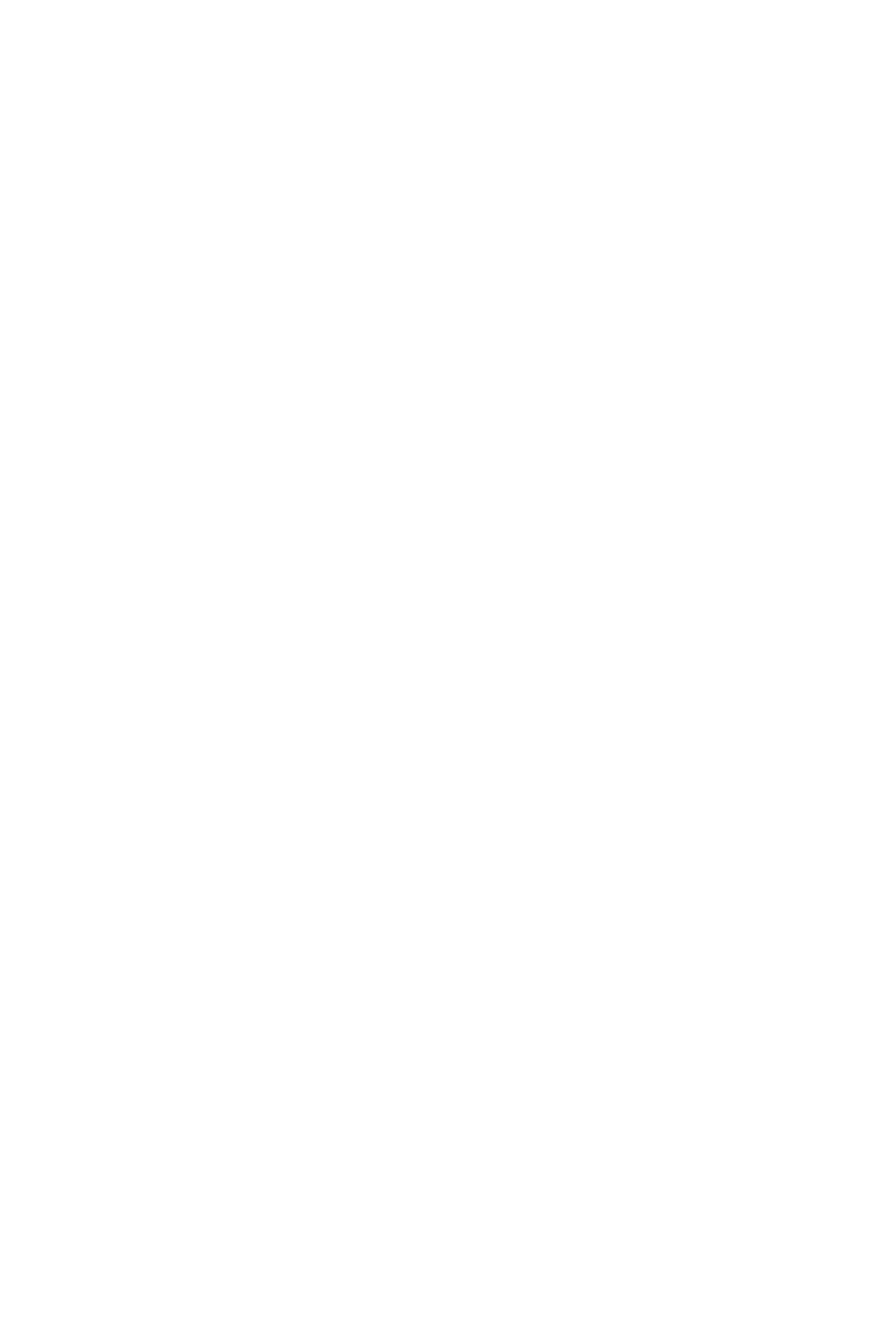
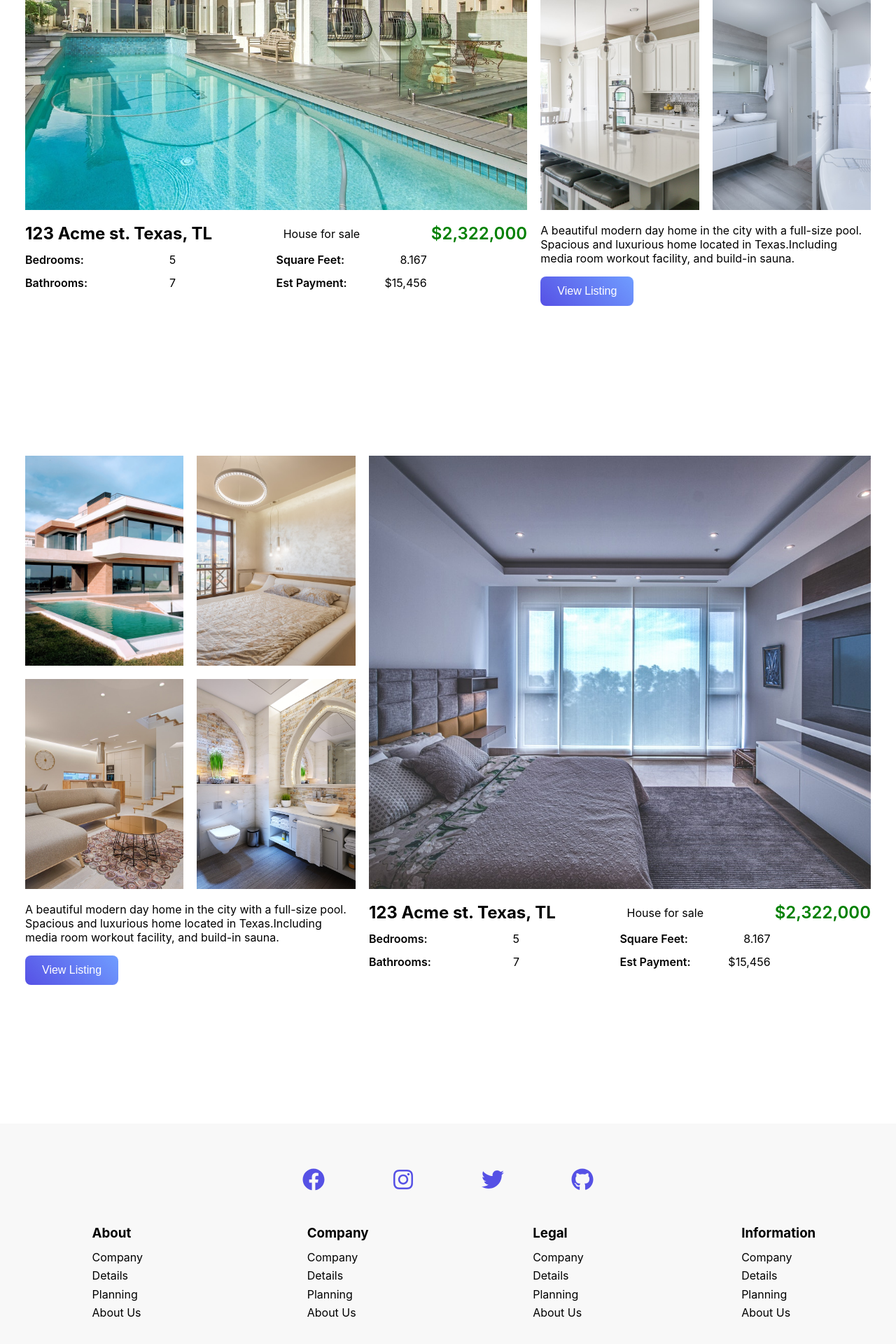
Before and after one commit to mryevhenii07/home-sell, a React (Create React App) app: page / in a window 1280 px wide. Shown: the part 1729-3649 px from the top of the page at 70% size. Before the commit the page ends 1307 px from the top, so only its background shows below. Built offline with nearby package versions, Linux system fonts and the light colour scheme.

Commit message:
base finish

```diff
--- a/src/App.js
+++ b/src/App.js
@@ -2,6 +2,7 @@ import NavBar from "./components/NavBar/NavBar";
 import Hero from "./components/Hero/Hero";
 import Best from "./components/Best/Best";
 import Featured from "./components/Featured/Featured";
+import Footer from "./components/Footer/Footer";
 
 function App() {
   return (
@@ -10,6 +11,7 @@ function App() {
       <Hero />
       <Best />
       <Featured />
+      <Footer />
     </>
   );
 }
--- a/src/components/Featured/Featured.jsx
+++ b/src/components/Featured/Featured.jsx
@@ -1,7 +1,127 @@
 import React from "react";
 
+import House1 from "../../assets/house1.jpg";
+import Bed1 from "../../assets/bed1.jpg";
+import Bed2 from "../../assets/bed2.jpg";
+import Kitchen from "../../assets/kitchen.jpg";
+import Bathroom from "../../assets/bath1.jpg";
+
+import House2 from "../../assets/house2.jpg";
+import Bed3 from "../../assets/bed1.jpg";
+import Bed4 from "../../assets/bed4.jpg";
+import LivingRoom from "../../assets/living-room.jpg";
+import Bathroom2 from "../../assets/bath2.jpg";
+
+import s from "./Featured.module.css";
+
 const Featured = () => {
-  return <div>Featured</div>;
+  return (
+    <div className={s.featured}>
+      <h1 className={s.featuredText}>Top Featured Listings</h1>
+      <p className={s.featuredText}>
+        Selected listings by City, State, & Zip based on views.
+      </p>
+      <div className={s.container}>
+        <img
+          src={House1}
+          alt="img"
+          className={`${s.spanThree} ${s.imgGridRowTwo}`}
+        />
+        <img src={Bed1} alt="img" />
+        <img src={Bed2} alt="img" />
+        <img src={Kitchen} alt="img" />
+        <img src={Bathroom} alt="img" />
+        <div className={`${s.spanThree} ${s.imgDetails}`}>
+          <div className={s.top}>
+            <h2>123 Acme st. Texas, TL</h2>
+            <p>House for sale</p>
+            <p className={s.price}> $2,322,000</p>
+          </div>
+          <div className={s.infoGrid}>
+            <div>
+              <div className={s.info}>
+                <p className={s.bold}>Bedrooms:</p>
+                <p>5</p>
+              </div>
+              <div className={s.info}>
+                <p className={s.bold}>Bathrooms:</p>
+                <p>7</p>
+              </div>
+            </div>
+            <div>
+              <div className={s.info}>
+                <p className={s.bold}>Square Feet:</p>
+                <p>8.167</p>
+              </div>
+              <div className={s.info}>
+                <p className={s.bold}>Est Payment:</p>
+                <p>$15,456</p>
+              </div>
+            </div>
+          </div>
+        </div>
+        <div className={`${s.spanTwo} ${s.rightImgDetails}`}>
+          <p>
+            A beautiful modern day home in the city with a full-size pool.
+            Spacious and luxurious home located in Texas.Including media room
+            workout facility, and build-in sauna.
+          </p>
+          <button className={s.btn}>View Listing</button>
+        </div>
+      </div>
+
+      <div className={s.container}>
+        <img className={s.orderTwo} src={House2} alt="img" />
+        <img className={s.orderThree} src={Bed3} alt="img" />
+        <img
+          className={`${s.spanThree} ${s.imgGridRowTwo} ${s.orderOne}`}
+          src={Bed4}
+          alt="img"
+        />
+        <img className={s.orderFour} src={LivingRoom} alt="img" />
+        <img className={s.orderFive} src={Bathroom2} alt="img" />
+
+        <div className={`${s.spanTwo} ${s.rightImgDetails} ${s.orderSeven}`}>
+          <p>
+            A beautiful modern day home in the city with a full-size pool.
+            Spacious and luxurious home located in Texas.Including media room
+            workout facility, and build-in sauna.
+          </p>
+          <button className={s.btn}>View Listing</button>
+        </div>
+
+        <div className={`${s.spanThree} ${s.imgDetails} ${s.orderSix}`}>
+          <div className={s.top}>
+            <h2>123 Acme st. Texas, TL</h2>
+            <p>House for sale</p>
+            <p className={s.price}> $2,322,000</p>
+          </div>
+          <div className={s.infoGrid}>
+            <div>
+              <div className={s.info}>
+                <p className={s.bold}>Bedrooms:</p>
+                <p>5</p>
+              </div>
+              <div className={s.info}>
+                <p className={s.bold}>Bathrooms:</p>
+                <p>7</p>
+              </div>
+            </div>
+            <div>
+              <div className={s.info}>
+                <p className={s.bold}>Square Feet:</p>
+                <p>8.167</p>
+              </div>
+              <div className={s.info}>
+                <p className={s.bold}>Est Payment:</p>
+                <p>$15,456</p>
+              </div>
+            </div>
+          </div>
+        </div>
+      </div>
+    </div>
+  );
 };
 
 export default Featured;
--- a/src/components/Featured/Featured.module.css
+++ b/src/components/Featured/Featured.module.css
@@ -0,0 +1,126 @@
+.container {
+  max-width: 1240px;
+  margin: auto;
+}
+
+.btn {
+  color: #fff;
+  padding: 12px 24px;
+  background-image: linear-gradient(45deg, #5651e5 0%, #709dff 100%);
+  border: none;
+  border-radius: 8px;
+  font-size: 1rem;
+  transition: 0.4s;
+  cursor: pointer;
+}
+
+.btn:active {
+  transform: translate(4px);
+  box-shadow: 0px 0px 1px rgba(0, 0, 0, 0, 0.2);
+  border-bottom: none;
+}
+
+.featured {
+  margin-top: 5rem;
+}
+
+.featured .featuredText {
+  text-align: center;
+  margin: 1rem 0;
+}
+
+.featured .container {
+  --gap: 1.2rem;
+  --num-cols: 5;
+  --row-height: 300px;
+
+  padding: 1rem;
+  display: grid;
+  grid-template-columns: repeat(var(--num-cols), 1fr);
+  grid-auto-rows: var(--row-height);
+  gap: var(--gap);
+}
+
+.featured .container img {
+  width: 100%;
+  height: 100%;
+  object-fit: cover;
+}
+
+.spanThree {
+  grid-column: span 3;
+}
+.spanTwo {
+  grid-column: span 2;
+}
+
+.imgGridRowTwo {
+  grid-row: span 2;
+}
+
+.infoGrid {
+  display: grid;
+  grid-template-columns: repeat(2, 1fr);
+}
+
+.rightImgDetails .btn {
+  margin: 1rem 0;
+}
+
+.featured .top {
+  display: flex;
+  justify-content: space-between;
+  align-items: center;
+}
+
+.featured .top .price {
+  font-weight: 600;
+  color: #008000;
+  font-size: 1.5rem;
+}
+
+.featured .info {
+  display: flex;
+  justify-content: space-between;
+  margin: 0.8rem 0;
+  width: 60%;
+}
+
+.featured .bold {
+  font-weight: 600;
+  margin-right: 1rem;
+}
+
+@media screen and (max-width: 1024px) {
+  .featured .container {
+    --num-cols: 2;
+    --row-height: 200px;
+    --grap: 0.5rem;
+  }
+
+  .spanThree {
+    grid-column: span 2;
+  }
+
+  .orderOne {
+    order: 1;
+  }
+  .orderTwo {
+    order: 2;
+  }
+  .orderThree {
+    order: 3;
+  }
+  .orderFour {
+    order: 4;
+  }
+  .orderFive {
+    order: 5;
+  }
+  .orderSix {
+    order: 6;
+  }
+  .orderSeven {
+    order: 7;
+  }
+}
--- /dev/null
+++ b/src/components/Footer/Footer.jsx
@@ -0,0 +1,49 @@
+import React from "react";
+import { FaFacebook, FaInstagram, FaTwitter, FaGithub } from "react-icons/fa";
+
+import s from "./Footer.module.css";
+
+const Footer = () => {
+  return (
+    <div className={s.footer}>
+      <div className={s.social}>
+        <FaFacebook className={s.icon} />
+        <FaInstagram className={s.icon} />
+        <FaTwitter className={s.icon} />
+        <FaGithub className={s.icon} />
+      </div>
+      <div className={s.container}>
+        <div className={s.col}>
+          <h3>About</h3>
+          <p>Company</p>
+          <p>Details</p>
+          <p>Planning</p>
+          <p>About Us</p>
+        </div>
+        <div className={s.col}>
+          <h3>Company</h3>
+          <p>Company</p>
+          <p>Details</p>
+          <p>Planning</p>
+          <p>About Us</p>
+        </div>
+        <div className={s.col}>
+          <h3>Legal</h3>
+          <p>Company</p>
+          <p>Details</p>
+          <p>Planning</p>
+          <p>About Us</p>
+        </div>
+        <div className={s.col}>
+          <h3>Information</h3>
+          <p>Company</p>
+          <p>Details</p>
+          <p>Planning</p>
+          <p>About Us</p>
+        </div>
+      </div>
+    </div>
+  );
+};
+
+export default Footer;
--- /dev/null
+++ b/src/components/Footer/Footer.module.css
@@ -0,0 +1,45 @@
+.footer {
+  width: 100%;
+  padding: 2rem 0;
+  background-color: #f8f8f8;
+}
+.container {
+  max-width: 1240px;
+  margin: auto;
+}
+.footer .container {
+  display: grid;
+  grid-template-columns: repeat(4, 1fr);
+  gap: 1.2rem;
+}
+.footer .col {
+  margin: auto;
+}
+
+.footer h3 {
+  margin: 0.8rem 0;
+}
+
+.footer p {
+  margin: 0.4rem 0;
+}
+
+.footer .social {
+  text-align: center;
+}
+
+.footer .icon {
+  font-size: 2rem;
+  margin: 2rem 3rem;
+  color: #5651e5;
+}
+
+@media screen and (max-width: 940px) {
+  .footer .container {
+    grid-template-columns: repeat(2, 1fr);
+    gap: 0.5rem;
+  }
+  .footer .icon {
+    margin: 1rem;
+  }
+}
```
Also changed, not shown: 1 other file (tests, documents, lock files or other folders).
